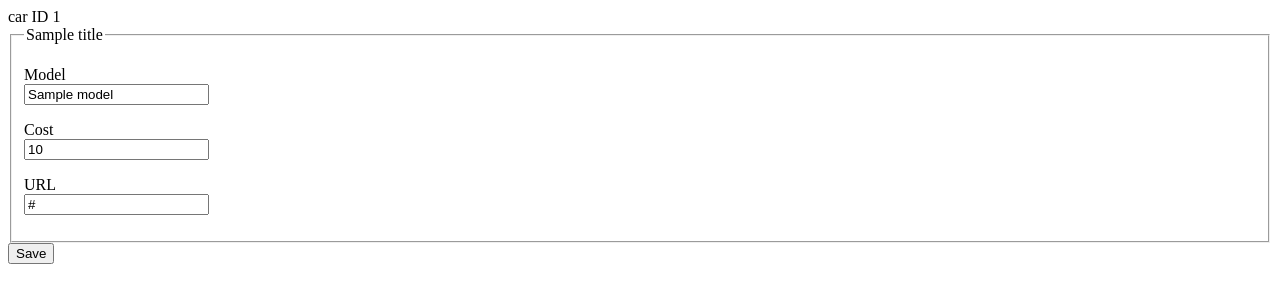
After one commit to caocmai/contractor_project, a Flask app: template templates/edit_car.html in a window 1280 px wide. The commit adds this page. Shown: the top 303 px of the page. Run offline with Flask 2, Linux system fonts and the light colour scheme; the template is opened without the code that fills it: most values are stand-ins (such as "Sample title", 1, 10 or a date in 2020).

Commit message:
Add Update Car Function

```diff
--- a/app.py
+++ b/app.py
@@ -23,7 +23,7 @@ def cars_list():
 
 @app.route("/cars/new")
 def new_car():
-    return render_template("new_car.html")
+    return render_template("new_car.html", car={}, title="New Car")
 
 @app.route("/cars/delete_all")
 def delete_all():
@@ -45,7 +45,28 @@ def car_show(passed_car_id):
     car = cars.find_one({"_id": ObjectId(passed_car_id)})
     return render_template("single_car.html", car=car)
 
+# This redirects becuase only need to update the car and not making new
+@app.route("/cars/<car_id>", methods=["POST"])
+def car_update_change(car_id):
+    updated_car = {
+         "model": request.form.get("model"),
+        "cost": request.form.get("cost"),
+        "url": request.form.get("url")
+    }
+    cars.update_one(
+        {"_id": ObjectId(car_id)},
+        {"$set": updated_car})
+    return redirect(url_for("car_show", passed_car_id=car_id))
 
+@app.route("/cars/edit/<passed_car_id>")
+def car_edit(passed_car_id):
+    car = cars.find_one({"_id": ObjectId(passed_car_id)})
+    return render_template("edit_car.html", car=car, title="Edit Car")
+
+@app.route("/cars/<passed_car_id>/delete/", methods=["POST"])
+def car_delete(passed_car_id):
+    cars.delete_one({"_id": ObjectId(passed_car_id)})
+    return redirect(url_for("cars_list"))
 
 if __name__ == "__main__":
     app.run(debug=True)
--- a/templates/cars_index.html
+++ b/templates/cars_index.html
@@ -7,8 +7,7 @@
 
 <ul>
     {% for car in cars %}
-    <a href = "/cars/{{ car._id }}">Car ID</a>
-    <li>Car model: {{ car.model }}
+    <li><a href = "/cars/{{ car._id }}">{{ car.model }}</a>
     <br>
     <img src="{{ car.url }}" alt="W3Schools.com">
     </li>
--- /dev/null
+++ b/templates/edit_car.html
@@ -0,0 +1,13 @@
+{% extends 'base.html' %}
+
+{% block content %}
+car ID {{ car._id }}
+<form method="POST" action="/cars/{{ car._id }}">
+    <input type="hidden" name="_method" value="PUT"/>
+    {% include "partials/car_form.html" %}
+    <div class="form-group" >
+        <button class="btn btn-primary" type="submit">Save</button>
+    </div>
+</form>
+
+{% endblock %}
--- /dev/null
+++ b/templates/partials/car_form.html
@@ -0,0 +1,16 @@
+<fieldset>
+    <legend>{{ title }}</legend>
+    <!-- TITLE -->
+    <p>
+        <label for='model'>Model</label><br>
+        <input id='model' type='text' name='model' value = '{{ car.model }}'/>
+    </p>
+    <p>
+        <label for='cost'>Cost</label><br>
+        <input id='cost' type='number' placeholder='$' name='cost' value = '{{ car.cost }}' />
+    </p>
+    <p>
+        <label for='url'>URL</label><br>
+        <input id='url' type='text' placeholder='http:' name='url' value = '{{ car.url }}'/>
+    </p>
+</fieldset>
```
Also changed, not shown: templates/single_car.html (+15 -2 lines).
